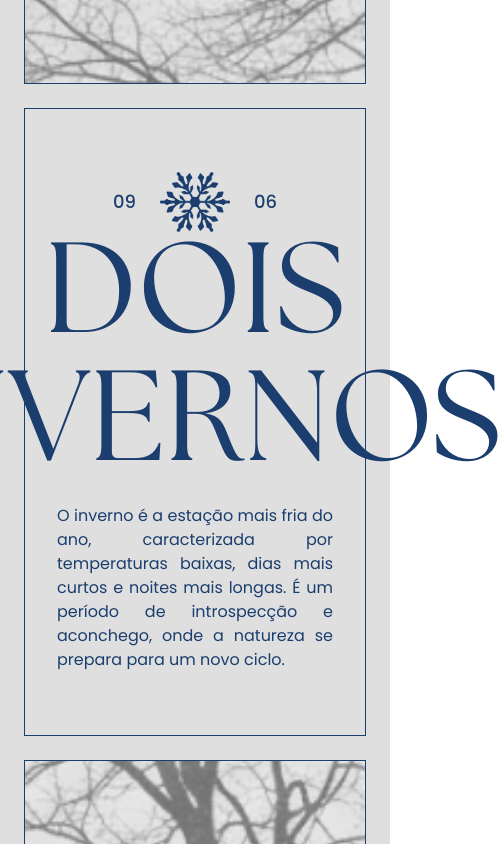
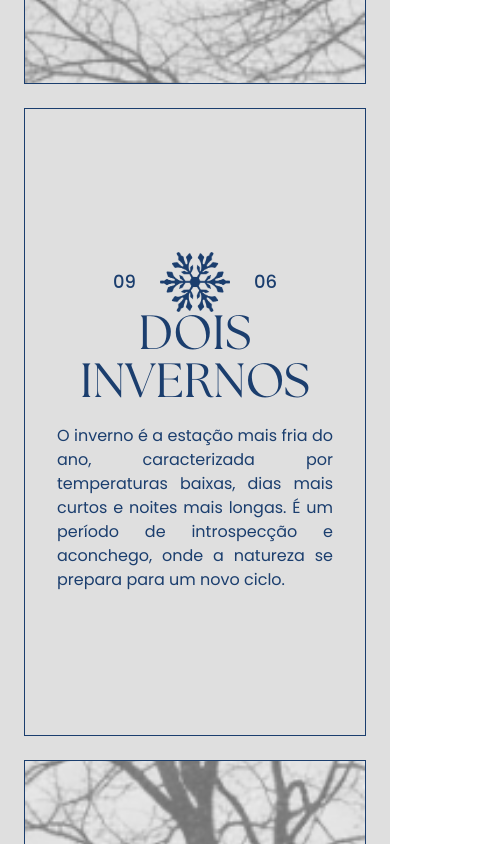
Before and after one commit to f-rxfxel/one-year, a Next.js app: page / in a window 390 px wide. Shown: the whole page, 502 px wide, since content can reach past the window. Built offline with nearby package versions, Linux system fonts and the light colour scheme.

Commit message:
Ajustando responsividade do texto principal

```diff
--- a/app/page.tsx
+++ b/app/page.tsx
@@ -130,8 +130,8 @@ export default function Component() {
           <Image src={season.icon} alt={season.title} width={70} height={70} />
           <span className={`md:text-xl text-lg font-medium text-${season.color}-highlight`}>06</span>
         </div>
-        <h1 className={`text-9xl text-${season.color}-highlight ${TheSeasons.className}`}>{season.title}</h1>
-        <h1 className={`text-9xl mb-4 text-${season.color}-highlight ${TheSeasons.className}`}>{season.subtitle}</h1>
+        <h1 className={`lg:text-9xl sm:text-7xl text-5xl text-${season.color}-highlight ${TheSeasons.className}`}>{season.title}</h1>
+        <h1 className={`lg:text-9xl sm:text-7xl text-5xl mb-4 text-${season.color}-highlight ${TheSeasons.className}`}>{season.subtitle}</h1>
         <p className={`md:max-w-2/3 px-8 text-md text-justify border-${season.color}-highlight text-${season.color}-highlight`}>{season.description}</p>
       </main>
 
```
